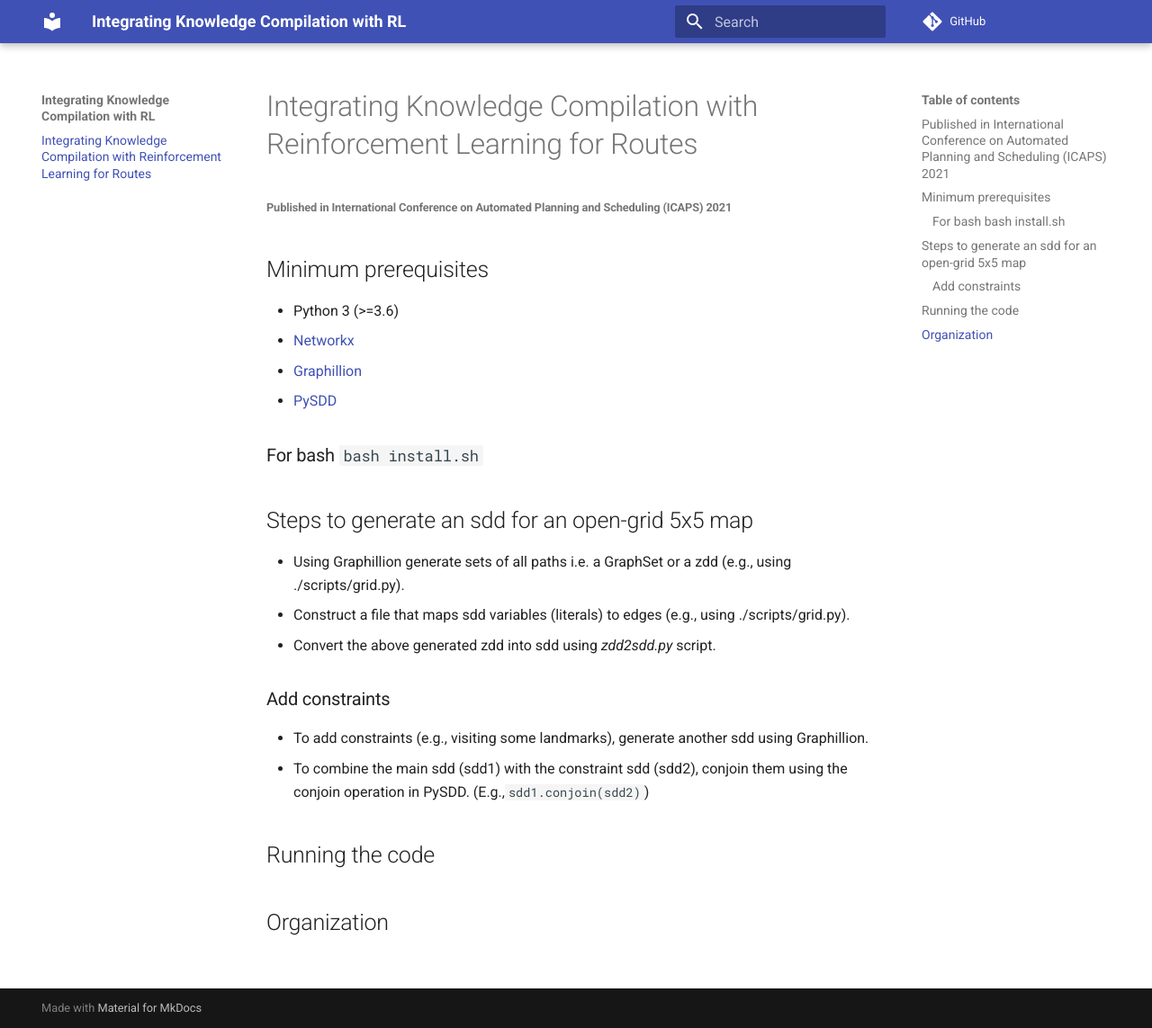
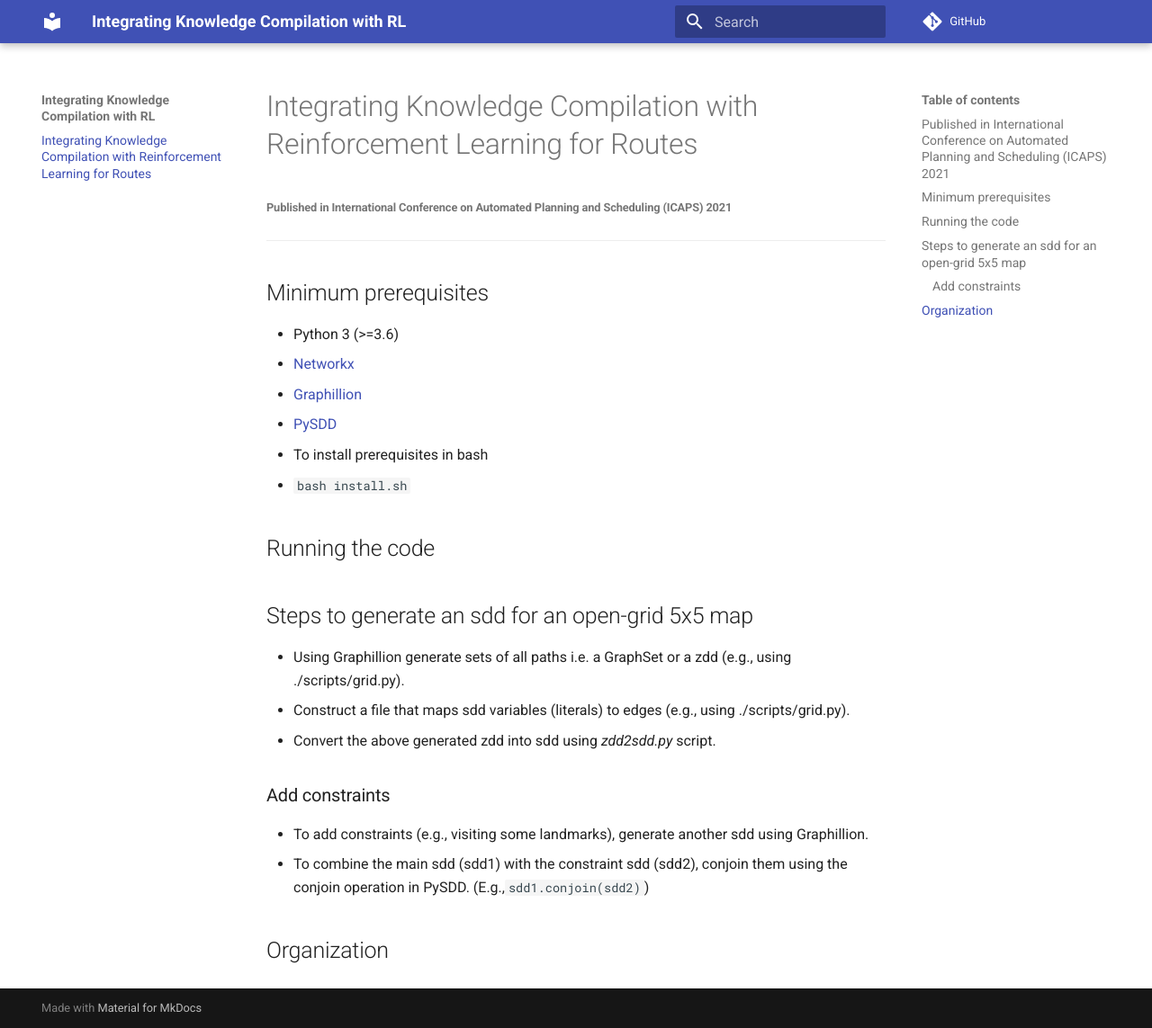
Before and after one commit to kushagra06/KCRL-Docs, an MkDocs documentation site: the page built from docs/index.md, in a window 1280 px wide and 1143 px high. Shown: the whole window at 90% size. Built offline with MkDocs 1.6.1 and Material for MkDocs 9.7.7, drawn with Linux system fonts in a browser that asks for light colours; comment, search, counter and statistics services are not loaded.

Commit message:
Update index.md

````diff
--- a/docs/index.md
+++ b/docs/index.md
@@ -2,13 +2,21 @@
 # Integrating Knowledge Compilation with Reinforcement Learning for Routes
 
 ###### Published in International Conference on Automated Planning and Scheduling (ICAPS) 2021
+
+***
 
 ## Minimum prerequisites
 * Python 3 (>=3.6)
 * [Networkx](https://networkx.org/)
 * [Graphillion](https://github.com/takemaru/graphillion)
 * [PySDD](https://github.com/wannesm/PySDD)
-### For bash ```bash install.sh```
+* To install prerequisites in bash
+* `
+bash install.sh
+`
+
+## Running the code
+
 
 ## Steps to generate an sdd for an open-grid 5x5 map
 * Using Graphillion generate sets of all paths i.e. a GraphSet or a zdd (e.g., using ./scripts/grid.py).
````
Also changed, not shown: other parts of docs/index.md (+0 -2 lines).
